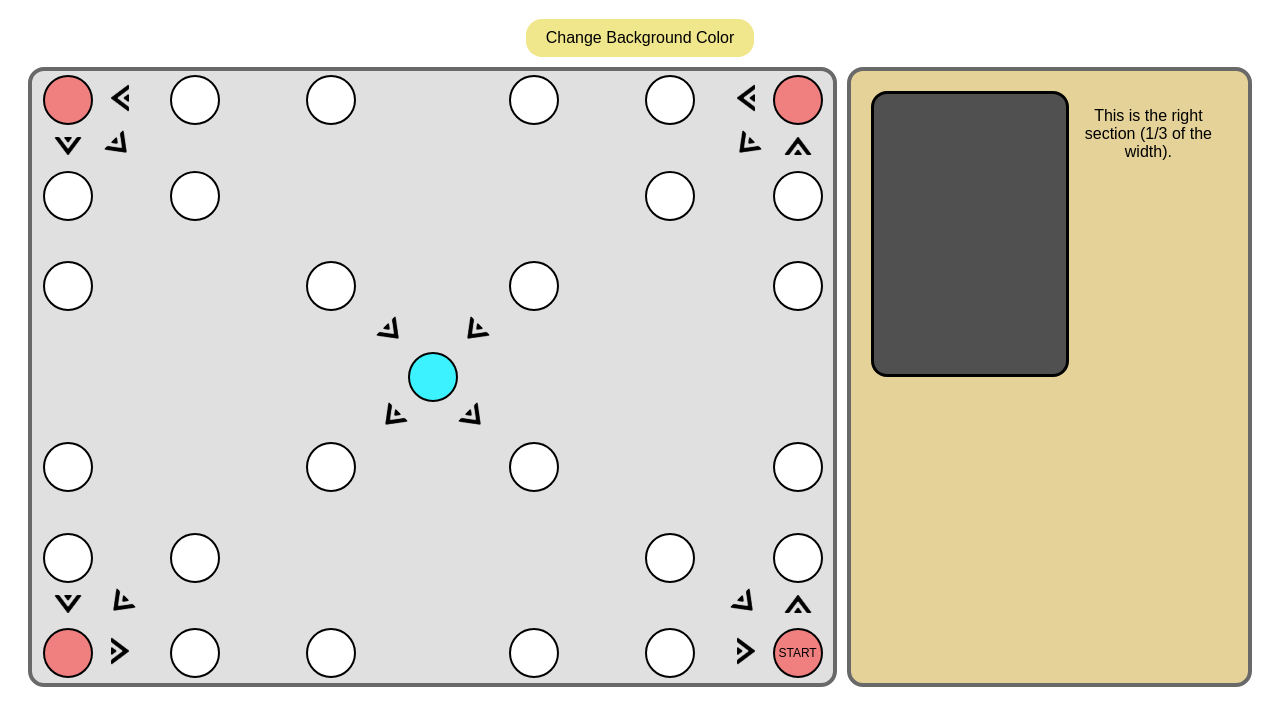
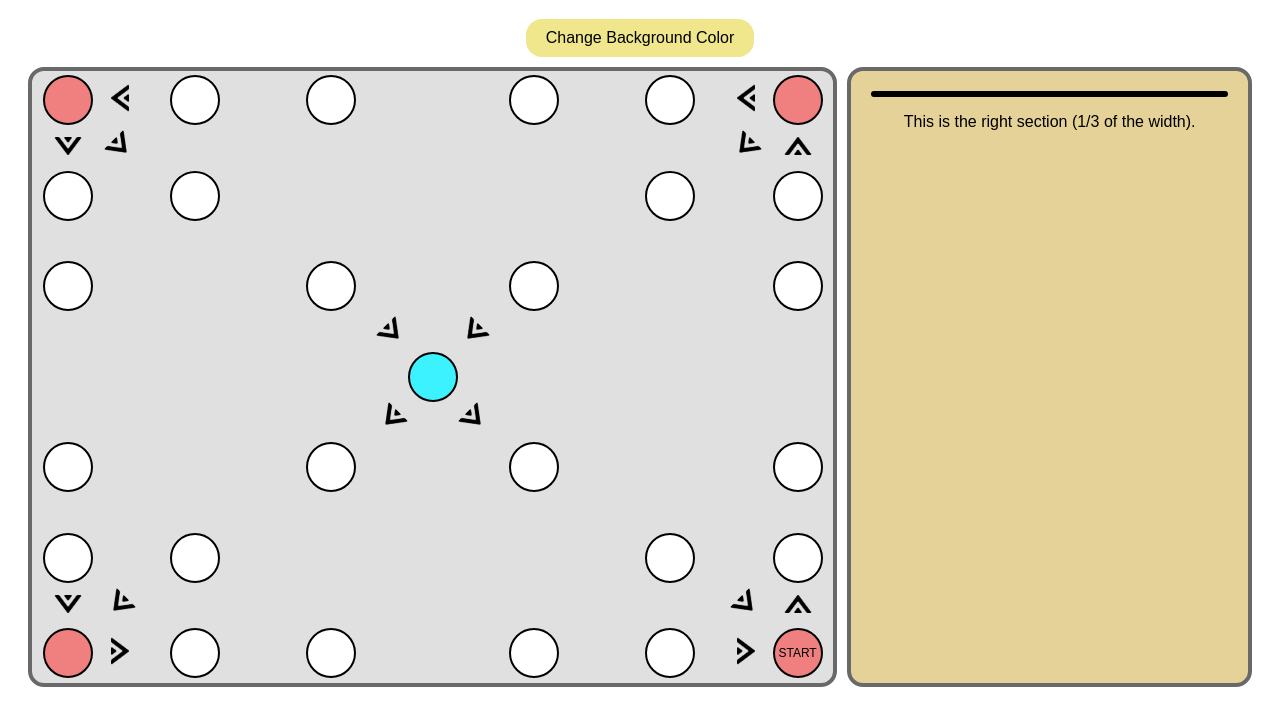
Before and after one commit to sRAMoiRAM/Yutnori, a plain HTML site: page index.html in a window 1280 px wide. Shown: the part 79-800 px from the top of the page. Drawn offline with Linux system fonts and the light colour scheme.

Commit message:
right section flex direction column

```diff
--- a/style.css
+++ b/style.css
@@ -86,6 +86,7 @@ button {
 /* Right section styling */
 .right-section {
     display: flex;
+    flex-direction: column; /* Stacks children vertically */
     padding: 20px;
     background-color: #e4d298; /* Background color for the right section */
     border: 4px solid dimgray;
```
